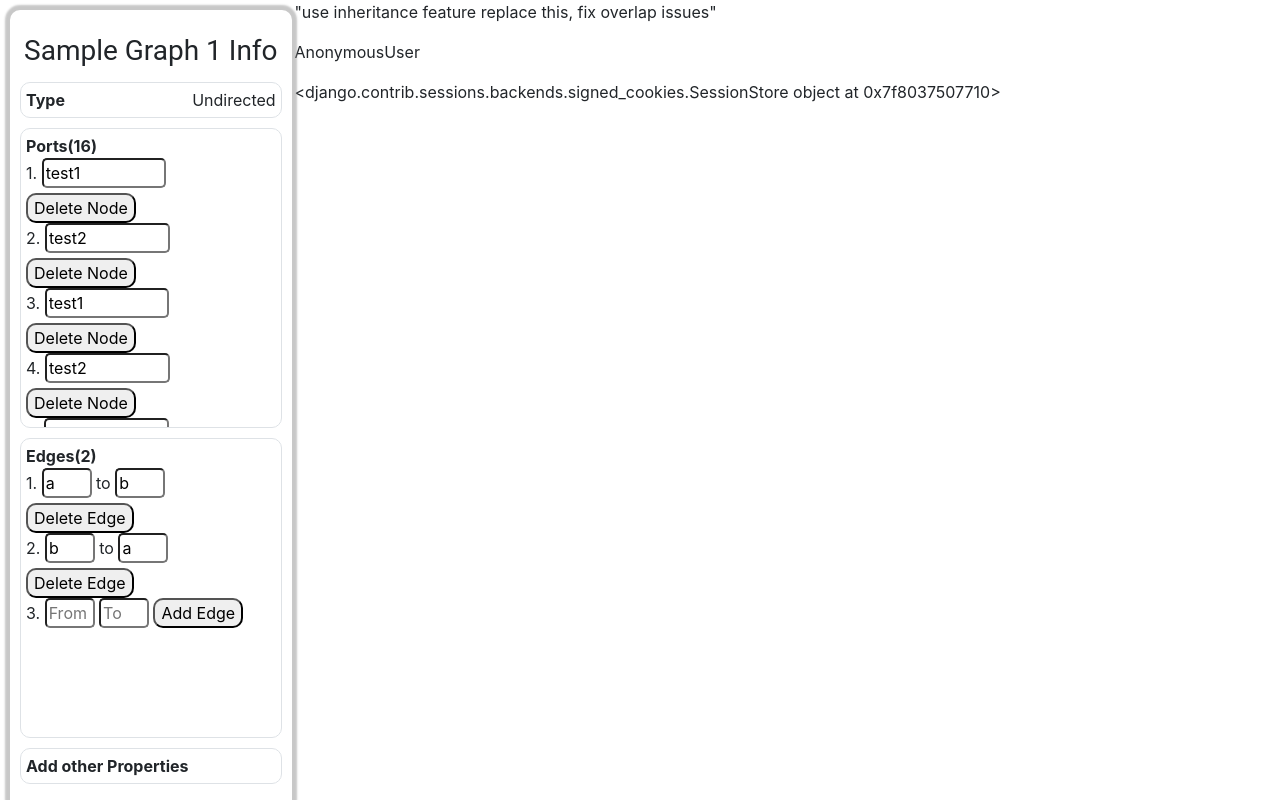
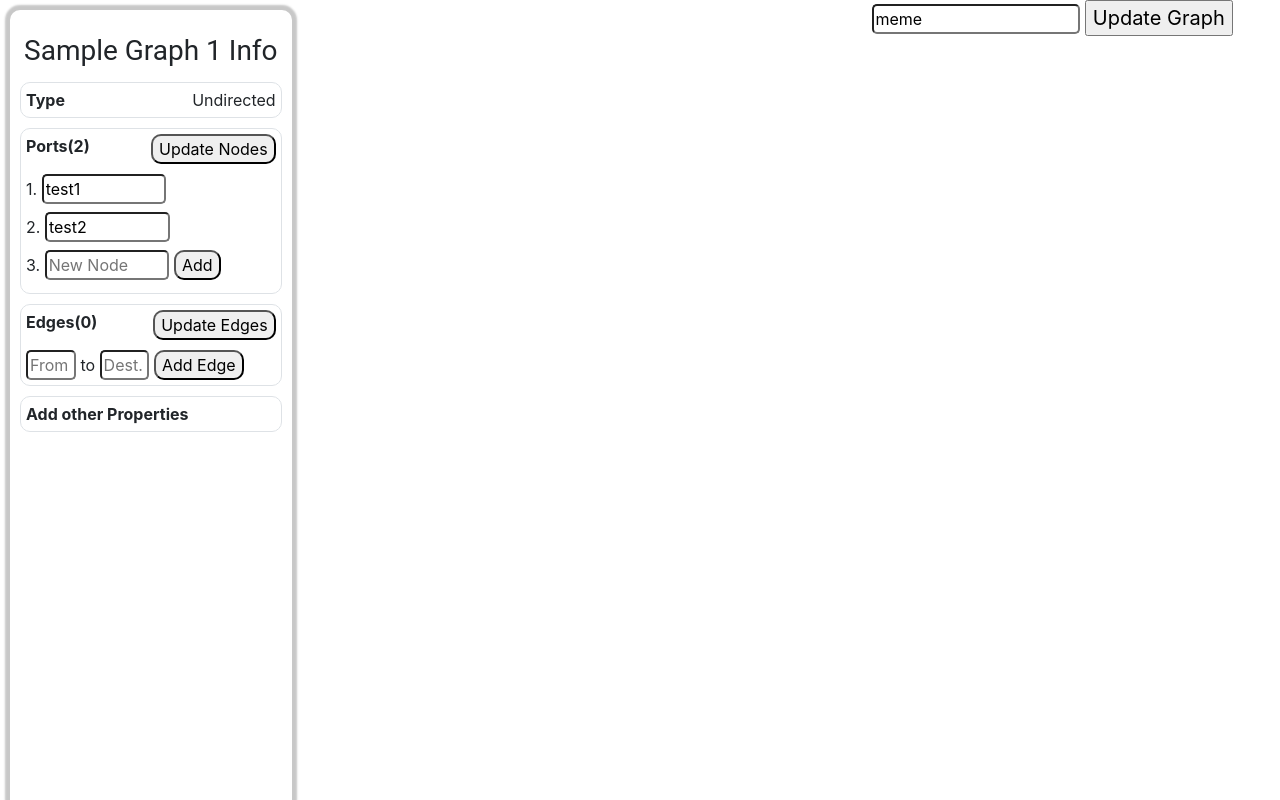
Before and after one commit to danielgiampaolo/CIS4930_Python, a Django app: page / in a window 1280 px wide. Run offline with Django 3.2, Linux system fonts and the light colour scheme; some libraries are stand-ins or nearby versions.

Commit message:
Trouble with Form.py. Session seems fine
Very delayed due to trouble with forms and accessing the values from POST request

```diff
--- a/src/graph/views.py
+++ b/src/graph/views.py
@@ -1,37 +1,45 @@
 from django.shortcuts import get_object_or_404, render
 from django.views.decorators.http import require_http_methods
+from .forms import nodeInput
 
-@require_http_methods(["GET", "POST"]) # now only GET & POST allowed
+
+@require_http_methods(["GET", "POST"]) # only GET & POST allowed
 def index(request):
 
     # get vertices (or anything) from session info here
-    # then fill "sidebar_context.html"
-
-    test_fill_data = {
-        "nodes": request.session.get('nodes', []),  # need to save elsewhere
+    graph_data = {
+        "nodes": request.session.get('nodes', ['test1', 'test2']),  # need to save in POST
         "edges": request.session.get('edges', []),
-        "type": "Undirected",
+        "type": request.session.get('type', 'Undirected'),
     }
 
-    # this way of accessing a session variable
-    # gives us a default value if it doesnt exist
-    # var = req.session.get('something', default) default being any value
+    if request.method == "POST":
+        return handle_graph_post(request)
 
-    # delete -> del req.session['something']
+    # else, handle GET
+    return render(request, 'index.html', graph_data)
+
+
+def handle_graph_post(response):
+    form = nodeInput(response.POST)
+    print("printing POST")
+    print(response.POST)
 
     graph_data = {
-        "bottom": "text",
-        "nodes": ["test1", "test2","test1", "test2","test1", "test2","test1", "test2","test1", "test2","test1", "test2","test1", "test2","test1", "test2"],
-        "edges": [["a", "b"], ["b" , "a"]],
-        "type": "Undirected",
+        "nodes": response.session.get('nodes', ['test1', 'test2']),  # need to save in POST
+        "edges": response.session.get('edges', []),
+        "type": response.session.get('type', 'Undirected'),
     }
 
+    print("verifying form")
 
+    if form.is_valid():
+        print("printing form")
+        print(form)
+        print("printing cleaned data")
+        print(form.cleaned_data)
 
-    # TODO:
-    #  1. See if its possible to modify the things above like a text box
-    #  2. Add button for update, & get information from "text box" ^^
-    #  3. Add a background color to sidebar, a nice soft color :)
-    #  4. Start looking into how to access sessions
-
-    return render(request, 'index.html', graph_data)
+        return render(response, 'index.html', graph_data)
+        #request.session['nodes']
+    else:
+        return render(response, 'index.html', graph_data)
--- a/src/templates/graph_base.html
+++ b/src/templates/graph_base.html
@@ -1,3 +1,9 @@
-<div class="graph">
-    <div style="height: auto" />
+<div class="graphView">
+    <div style="float: right">
+        <label for="node"></label>
+        <label for="edge"></label>
+        <input name ="node" style=" width:50%; border-radius: 5px" value="meme"/>
+            <input style="font-size: 20px" name="updateAll" type="submit" value="Update Graph" />
+    </div>
+
 </div>
--- a/src/templates/index.html
+++ b/src/templates/index.html
@@ -84,8 +84,12 @@
             width: 100%
         }
 
-        .dropdown:hover .dropbtn {
-            background-color: #3e8e41;
+        .graphView {
+            float: right;
+            height: 100%;
+            width: auto;
+            position: relative;
+            flex-direction: column;
         }
 
 
@@ -101,17 +105,17 @@
 
 <body>
 
-{% include 'sidebar_context.html' %}
+<div>
+    {% include 'sidebar_context.html' %}
+</div>
 
 <div style="margin-left: 23vw">
-    <p>
-        {% block graph %}
-    "use inheritance feature replace this, fix overlap issues"
-    {% endblock %}
-    </p>
+    <form name="update" action="/" method="POST">
+        {% csrf_token %}
+        {% include 'graph_context.html' %}
 
-    <p>{{ request.user }}</p>
-    <p>{{ request.session }}</p>
+    </form>
+
 </div>
 
 
--- a/src/templates/sidebar_base.html
+++ b/src/templates/sidebar_base.html
@@ -1,5 +1,6 @@
 <div class="sidenav">
     <div class="sideTitle">Sample Graph 1 Info</div>
+
     <div class="property">
         <span style="font-weight: bold">Type</span>
         <span style="float: right">
@@ -9,38 +10,11 @@
         </span>
     </div>
 
-    <div class="property" style="overflow: auto; height: 300px">
-        <div>
-            {% block Ports %}
-            {% endblock %}
-            <!--
-            <span style="font-weight: bold; float: left; width: 50%">Ports (X)</span>
-			<div class="dropdown">
-  				<button class="dropbtn">Dropdown</button>
-  					<div class="dropdown-content">
-	  					<div style="display: inline-block; flex-direction: row">
-							<label for="node">Node Name:</label>
-    						<input style="vertical-align: middle"type="text" placeholder="Node to Node Edge" />
-    					</div>
-  					</div>
-				</div>
-				-->
-        </div>
-        {% block node_list %}
-        {% endblock %}
+    {% block graph_form %}
+    Form of Nodes & Edges replace this
+    {% endblock %}
 
-    </div>
 
-    <div class="property" style="overflow: auto; height: 300px">
-        <div>
-            {% block Edges %}
-            {% endblock %}
-        </div>
-        {% block edge_list %}
-        {% endblock %}
-
-        <!--<button class ="button">Add an Edge</button>-->
-    </div>
     <div class="property">
         <span style="font-weight: bold">Add other Properties</span>
     </div>
--- a/src/templates/sidebar_context.html
+++ b/src/templates/sidebar_context.html
@@ -1,53 +1,45 @@
-{% extends "sidebar_base.html" %}
+{% extends "sidebar_form.html" %}
+
+{% block node_loop %}
+
+{% for node in nodes %}
+<div>
+    <label> {{forloop.counter}}.
+        <input
+                name="node{{forloop.counter}}"
+                style=" width:50%; border-radius: 5px"
+                value="{{ node }}"
+        />
+    </label>
+</div>
+{% endfor %}
+
+{% endblock %}
 
 
-{% block graph_type %}
-<p>
-    {{ type }}
-</p>
-{% endblock %}
 
-{% block Ports %}
-<span style="font-weight: bold">Ports({{ nodes|length }})</span>
-{% endblock %}
+{% block edge_loop %}
 
-{% block Edges %}
-<span style="font-weight: bold">Edges({{ edges|length }})</span>
-{% endblock %}
+{% for edge in edges %}
+<div>
+    <label>
+        {{forloop.counter}}.
+        <input
+                name="edge{{forloop.counter}}from"
+                style=" width:20%; border-radius: 5px"
+                value="{{ edge.0 }}"
+        />
 
-{% block node_list %}
-
-{% for node in nodes %}
-
-<label > {{forloop.counter}}.</label>
-<input style=" width:50%; border-radius: 5px" value="{{ node }}"/>
-<button style="border-radius: 10px" type="button">Delete Node</button>
-<br/>
-
+    </label>
+    <label>
+        to
+        <input
+                name="edge{{forloop.counter}}to"
+                style=" width:20%; border-radius: 5px;"
+                value="{{ edge.1 }}"
+        />
+    </label>
+</div>
 {% endfor %}
 
-<label>{{ nodes|length|add:1 }}.</label>
-<input style=" width:50%; border-radius: 5px" placeholder="New Node Name"/>
-<button style="border-radius: 10px" type="button">Add Node</button>
-<br />
 {% endblock %}
-
-{% block edge_list %}
-{% for edge in edges %}
-<label > {{forloop.counter}}.</label>
-
-<input style=" width:20%; border-radius: 5px" value="{{ edge.0 }}"/>
-<label>to</label>
-<input style=" width:20%; border-radius: 5px;" value="{{ edge.1 }}"/>
-<button style="border-radius: 10px" type="button">Delete Edge</button>
-<br />
-
-{% endfor %}
-
-<label>{{ edges|length|add:1 }}.</label>
-<input style=" width:20%; border-radius: 5px" placeholder="From"/>
-<input style=" width:20%; border-radius: 5px" placeholder="To"/>
-<button type="button" style="border-radius: 10px">Add Edge</button>
-<br />
-
-{% endblock %}
--- /dev/null
+++ b/src/templates/sidebar_form.html
@@ -0,0 +1,73 @@
+{% extends "sidebar_base.html" %}
+
+{% block graph_type %}
+<p>
+    {{ type }}
+</p>
+{% endblock %}
+
+{% block graph_form %}
+<form name="updateNodes" action="/" method="POST"> {% csrf_token %}
+
+    <div class="property" style="overflow: auto">
+        <p style="font-weight: bold">
+            Ports({{ nodes|length }})
+            <input
+                    style="border-radius: 10px; float: right"
+                    name="updateNodes"
+                    type="submit"
+                    value="Update Nodes"
+            />
+        </p>
+
+        {% block node_loop %} {% endblock %}
+
+        <label>
+            {{ nodes|length|add:1 }}.
+            <input
+                    name="newNode"
+                    style=" width:50%; border-radius: 5px"
+                    placeholder="New Node"
+            />
+            <input
+                    style="border-radius: 10px"
+                    name="addNode"
+                    type="submit"
+                    value="Add"
+            />
+        </label>
+
+        <br/>
+
+    </div>
+
+
+</form>
+
+<!-- Now edges -->
+
+<form name="updateEdges" action="/" method="POST"> {% csrf_token %}
+
+    <div class="property" style="overflow: auto">
+
+        <p style="font-weight: bold">
+            Edges({{ edges|length }})
+            <input
+                    style="border-radius: 10px; float: right"
+                    name="updateEdges"
+                    type="submit"
+                    value="Update Edges"
+            />
+        </p>
+
+        {% block edge_loop %} {% endblock %}
+
+        <input name="newEdge1" style=" width:20%; border-radius: 5px" placeholder="From"/>
+        to
+        <input name="newEdge2" style=" width:20%; border-radius: 5px" placeholder="Dest."/>
+        <input style="border-radius: 10px" name="Add Edge" type="submit" value="Add Edge"/>
+        <br/>
+    </div>
+</form>
+
+{% endblock %}
```
Also changed, not shown: src/graph/forms.py (added, +10 -0 lines), src/__init__.py (added), src/templates/graph_context.html (line endings or trailing spaces).
